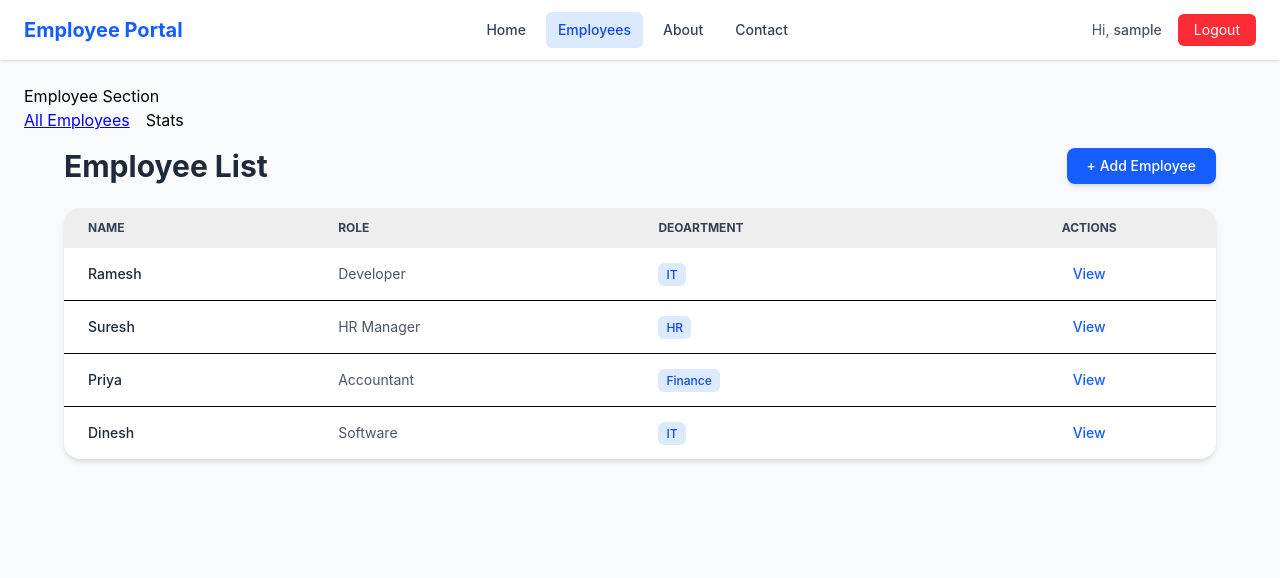
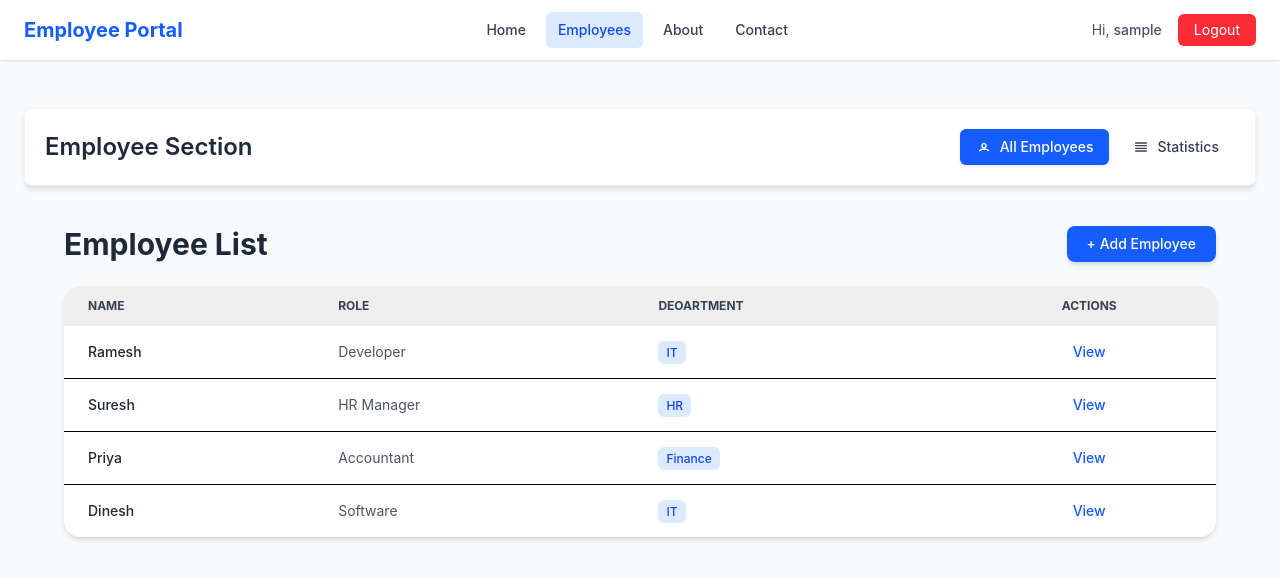
Before and after one commit to abhitiwari1258/Employee-Management-App, a React (Vite) app: page /employees in a window 1280 px wide. Shown: the top 578 px of the page. Built offline with nearby package versions, Linux system fonts and the light colour scheme; sample sign-in values are in the browser's storage.

Commit message:
Employee Layout changes

```diff
--- a/src/pages/employees/EmployeeLayout.jsx
+++ b/src/pages/employees/EmployeeLayout.jsx
@@ -1,35 +1,62 @@
 import React from "react";
 import { Outlet, NavLink } from "react-router-dom";
 const EmployeeLayout = () => {
+  const linkClasses = ({ isActive }) =>
+    `flex items-center gap-2 px-4 py-2 rounded-md text-sm font-medium transition-all duration-150 ${
+      isActive
+        ? "bg-blue-600 text-white shadow"
+        : "text-gray-700 hover:bg-blue-50 hover:text-blue-700"
+    }`;
   return (
-    <div>
-      <h2>Employee Section</h2>
+    <div className="max-w-7xl mx-auto mt-6">
+      <div className="bg-white rounded-lg shadow-md mb-6 border border-gray-100">
+        <div className="flex flex-col sm:flex-row sm:items-center sm:justify-between p-5">
+          <h2 className="text-2xl font-semibold text-gray-800 mb-3 sm:mb-0">
+            Employee Section
+          </h2>
 
-      <nav style={{ marginBottom: "1rem" }}>
-        <NavLink
-          to={"/employees"}
-          style={({ isActive }) => ({
-            marginRight: "1rem",
-            textDecoration: isActive ? "underline" : "none",
-            color: isActive ? "blue" : "black",
-          })}
+          <nav className="flex flex-wrap gap-2">
+            <NavLink to="/employees" className={linkClasses}>
+              <svg
+                xmlns="http://www.w3.org/2000/svg"
+                className="h-4 w-4"
+                fill="none"
+                viewBox="0 0 24 24"
+                stroke="currentColor"
+                strokeWidth={2}
               >
+                <path
+                  strokeLinecap="round"
+                  strokeLinejoin="round"
+                  d="M5.121 17.804A10.97 10.97 0 0112 15c2.5 0 4.847.824 6.879 2.21M15 10a3 3 0 11-6 0 3 3 0 016 0z"
+                />
+              </svg>
               All Employees
             </NavLink>
 
-        <NavLink
-          to={"/employees/stats"}
-          style={({ isActive }) => ({
-            marginRight: "1rem",
-            textDecoration: isActive ? "underline" : "none",
-            color: isActive ? "blue" : "black",
-          })}
+            <NavLink to="/employees/stats" className={linkClasses}>
+              <svg
+                xmlns="http://www.w3.org/2000/svg"
+                className="h-4 w-4"
+                fill="none"
+                viewBox="0 0 24 24"
+                stroke="currentColor"
+                strokeWidth={2}
               >
-          Stats
+                <path
+                  strokeLinecap="round"
+                  strokeLinejoin="round"
+                  d="M4 6h16M4 10h16M4 14h16M4 18h16"
+                />
+              </svg>
+              Statistics
             </NavLink>
           </nav>
-
-      <Outlet/>
+        </div>
+      </div>
+      <div className="p-4">
+        <Outlet />
+      </div>
     </div>
   );
 };
```
Lines whose indentation alone changed are shown as unchanged.
